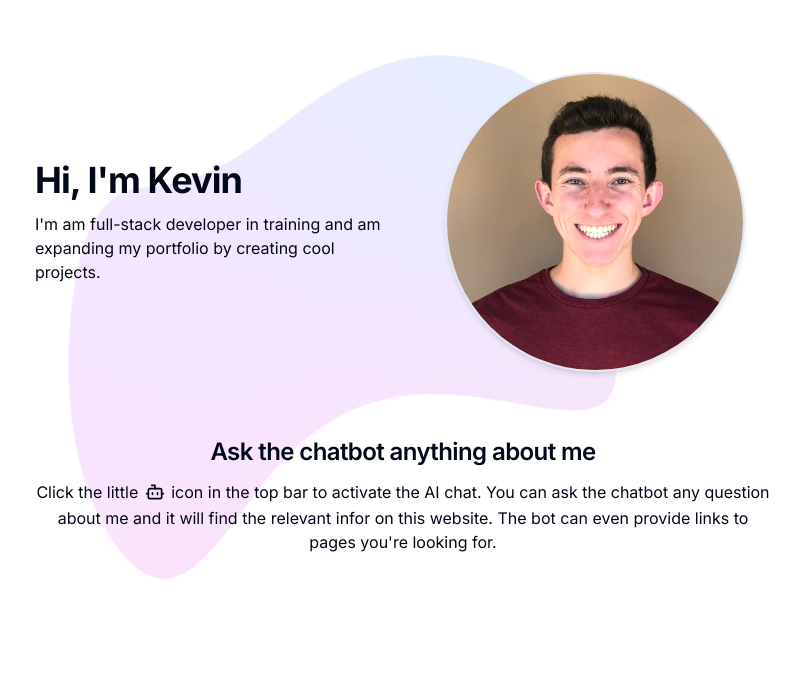
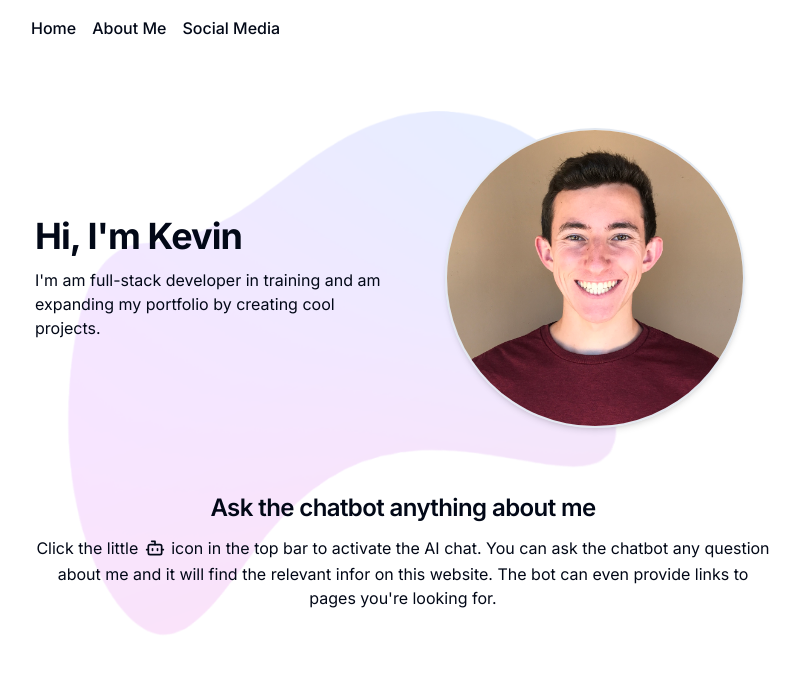
Before and after one commit to kbrenn02/portfolio-website, a Next.js app in the folder portfolio-website/: page / in a window 1280 px wide. Shown: the top 674 px of the page, without its empty margins (237-1037 px from the left). Built offline with nearby package versions, Linux system fonts and the light colour scheme.

Commit message:
Created header and added to to layout

```diff
--- a/portfolio-website/app/layout.tsx
+++ b/portfolio-website/app/layout.tsx
@@ -2,6 +2,7 @@ import type { Metadata } from "next";
 import { Inter } from "next/font/google";
 import "./globals.css";
 import React from "react";
+import Navbar from "@/src/components/Navbar";
 
 const inter = Inter({ subsets: ["latin"] });
 
@@ -21,6 +22,7 @@ export default function RootLayout({
   return (
     <html lang="en">
       <body className={inter.className}>
+        <Navbar />
         <main className="mx-auto max-w-3xl px-3 py-10">{children}</main>
       </body>
     </html>
--- /dev/null
+++ b/portfolio-website/src/components/Navbar.tsx
@@ -0,0 +1,16 @@
+import Link from "next/link"
+
+export default function Navbar() {
+    // header itself
+    return <header className="sticky top-0 bg-background">
+        {/* content of the header, which is centered and that wrap*/}
+        <div className="max-w-3xl mx-auto flex flex-wrap justify-between gap-3 px-3 py-4">
+            <nav className="space-x-4 font-medium">
+                {/* recommend single page if using free OpenAI account */}
+                <Link href="/">Home</Link>
+                <Link href="/about">About Me</Link>
+                <Link href="/social">Social Media</Link>
+            </nav>
+        </div>
+    </header>
+}
```
